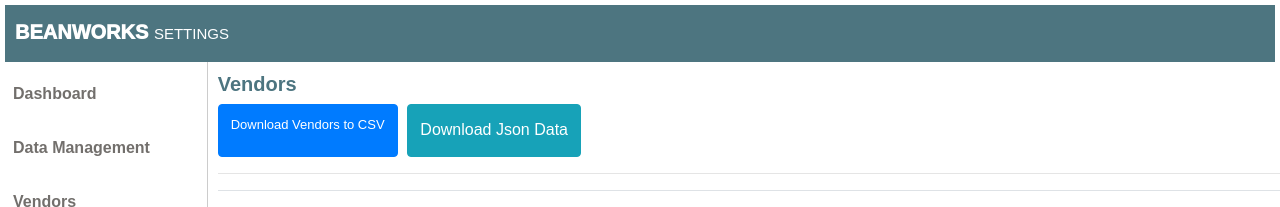
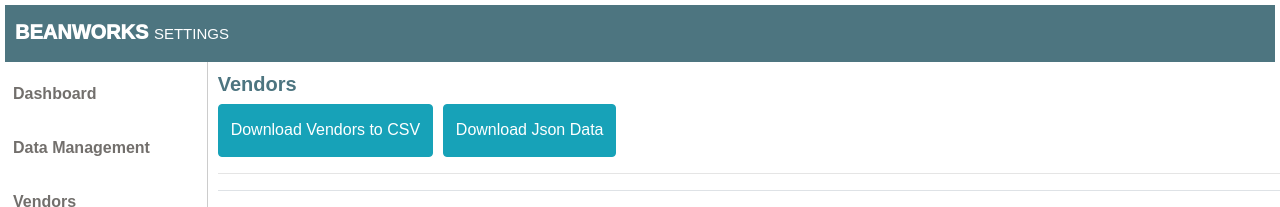
Before and after one commit to brijal1987/beanworks-brijalsavaliya, a React (Create React App) app: page /vendors in a window 1280 px wide. Shown: the top 207 px of the page. Built offline with nearby package versions, Linux system fonts and the light colour scheme; no server answers.

Commit message:
changes in css, messages

```diff
--- a/src/App.css
+++ b/src/App.css
@@ -98,7 +98,21 @@ td {
   perspective: 1000px;
   height: 35px;
 }
-.csv { color: #fff !important;}
+.csv {
+  color: #fff !important;
+  background-color: #17a2b8;
+  border-color: #17a2b8;
+  padding: 13px .75rem !important;
+  font-size: 1rem !important;
+  line-height: 1.5 !important;
+  font-weight: 400 !important;
+  border-radius: .25rem !important;
+}
+.csv:hover {
+  color: #fff !important;
+  background-color: #138496 !important;
+  border-color: #117a8b !important;
+}
 .alert{
   font-size: 11px;
 }
```
